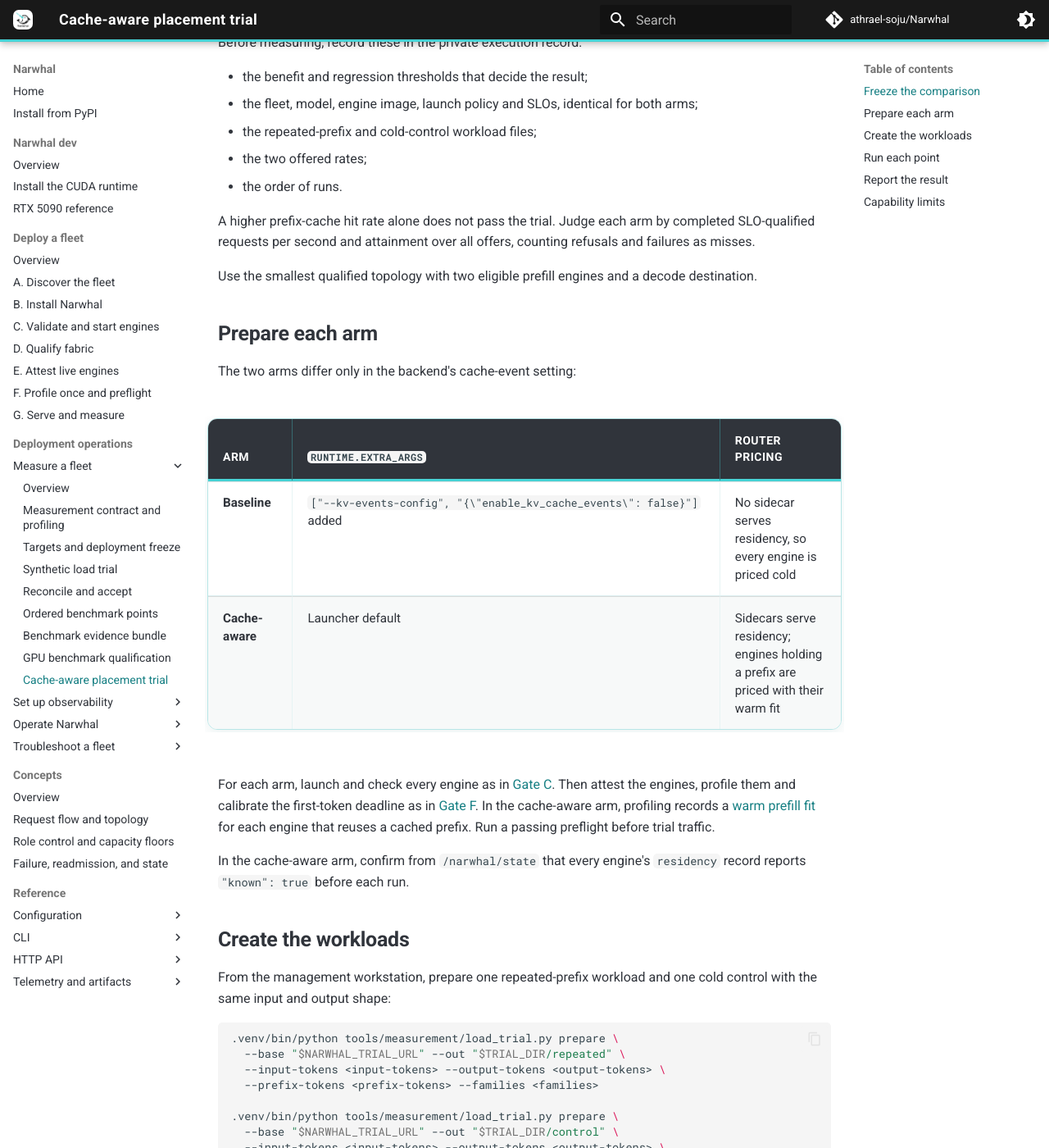
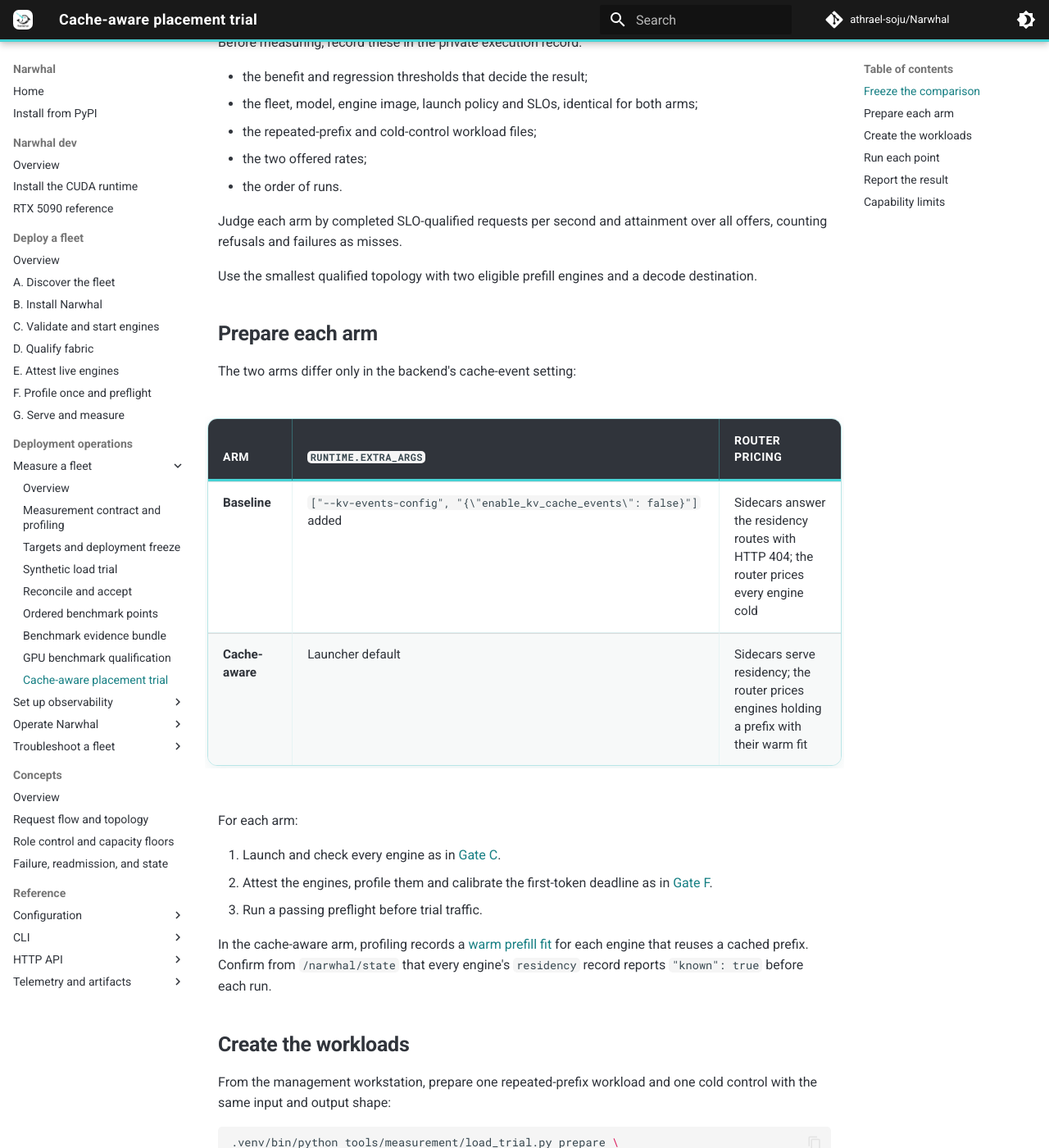
Before and after one commit to athrael-soju/Narwhal, an MkDocs documentation site: the page built from docs/measure/08-Cache-Aware-Trial.md, in a window 1280 px wide and 1400 px high, scrolled down 347 px. Shown: the whole window at 82% size. Built offline with MkDocs 1.6.1 and Material for MkDocs 9.7.7, drawn with Linux system fonts in a browser that asks for light colours; comment, search, counter and statistics services are not loaded; some of the changed text lies outside the part shown.

Commit message:
docs(measure): state the cache-aware trial as positive facts

````diff
--- a/docs/measure/08-Cache-Aware-Trial.md
+++ b/docs/measure/08-Cache-Aware-Trial.md
@@ -12,7 +12,7 @@ Before measuring, record these in the private execution record:
 - the two offered rates;
 - the order of runs.
 
-A higher prefix-cache hit rate alone does not pass the trial. Judge each arm by completed SLO-qualified requests per second and attainment over all offers, counting refusals and failures as misses.
+Judge each arm by completed SLO-qualified requests per second and attainment over all offers, counting refusals and failures as misses.
 
 Use the smallest qualified topology with two eligible prefill engines and a decode destination.
 
@@ -22,12 +22,16 @@ The two arms differ only in the backend's cache-event setting:
 
 | Arm | `runtime.extra_args` | Router pricing |
 | --- | --- | --- |
-| Baseline | `["--kv-events-config", "{\"enable_kv_cache_events\": false}"]` added | No sidecar serves residency, so every engine is priced cold |
-| Cache-aware | Launcher default | Sidecars serve residency; engines holding a prefix are priced with their warm fit |
+| Baseline | `["--kv-events-config", "{\"enable_kv_cache_events\": false}"]` added | Sidecars answer the residency routes with HTTP 404; the router prices every engine cold |
+| Cache-aware | Launcher default | Sidecars serve residency; the router prices engines holding a prefix with their warm fit |
 
-For each arm, launch and check every engine as in [Gate C](../deploy/03-Validate-Engines.md). Then attest the engines, profile them and calibrate the first-token deadline as in [Gate F](../deploy/06-Profile-and-Preflight.md). In the cache-aware arm, profiling records a [warm prefill fit](01-Profile.md#warm-prefill-with-a-cached-prefix) for each engine that reuses a cached prefix. Run a passing preflight before trial traffic.
+For each arm:
 
-In the cache-aware arm, confirm from `/narwhal/state` that every engine's `residency` record reports `"known": true` before each run.
+1. Launch and check every engine as in [Gate C](../deploy/03-Validate-Engines.md).
+2. Attest the engines, profile them and calibrate the first-token deadline as in [Gate F](../deploy/06-Profile-and-Preflight.md).
+3. Run a passing preflight before trial traffic.
+
+In the cache-aware arm, profiling records a [warm prefill fit](01-Profile.md#warm-prefill-with-a-cached-prefix) for each engine that reuses a cached prefix. Confirm from `/narwhal/state` that every engine's `residency` record reports `"known": true` before each run.
 
 ## Create the workloads
 
@@ -49,7 +53,7 @@ Replace each `<...>` value with the frozen choice. Each repeated-prefix request
 
 ## Run each point
 
-Run each workload at both offered rates in each arm. Give each run a distinct `--run-seed`, so later runs cannot reuse the control's cached prompts:
+Run each workload at both offered rates in each arm. Give each run a distinct `--run-seed`:
 
 ```bash
 .venv/bin/python tools/measurement/load_trial.py run \
@@ -81,4 +85,4 @@ The trial passes only when the cache-aware arm meets the predeclared benefit thr
 
 ## Capability limits
 
-A sidecar can start after vLLM's replay buffer has dropped the engine's early event batches. It then reports residency unknown until the engine restarts; see [residency limits](../cli/Attest.md#residency-limits). With a hybrid attention and Mamba model, only the prefill engine that computed a prompt can reuse its prefix.
+A sidecar that starts after vLLM's replay buffer drops the engine's early event batches reports residency unknown until the engine restarts. See [residency limits](../cli/Attest.md#residency-limits). With a hybrid attention and Mamba model, only the prefill engine that computed a prompt can reuse its prefix.
````
